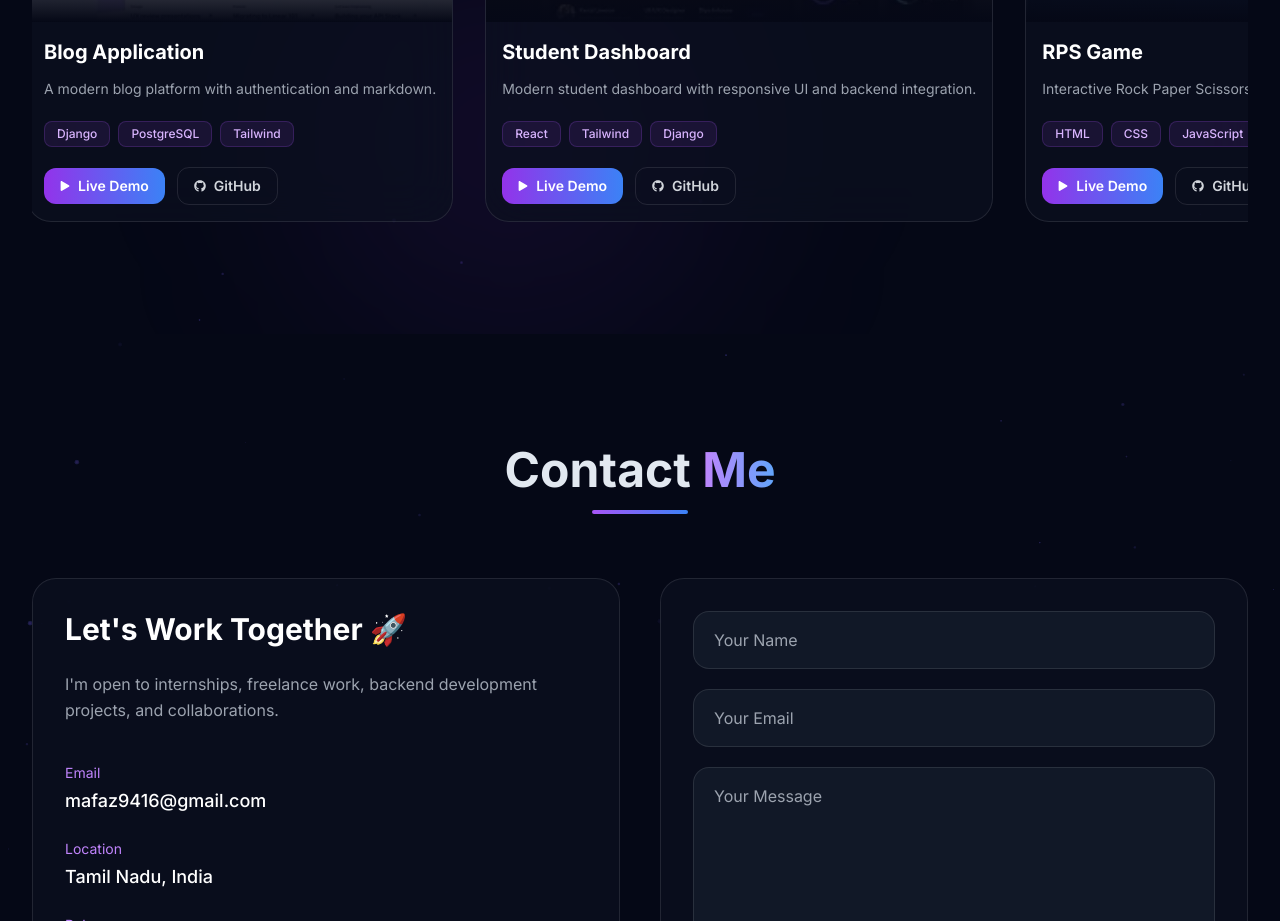
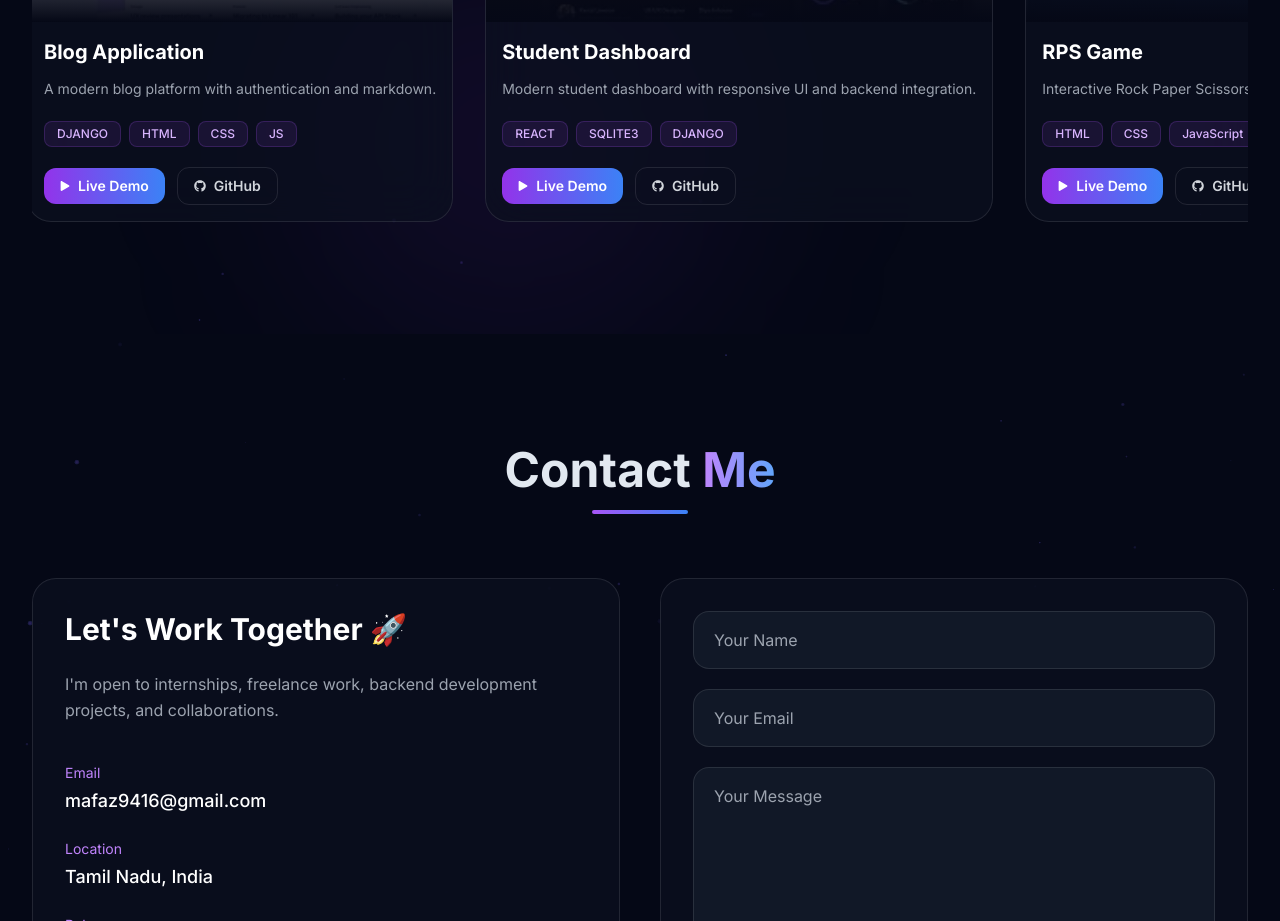
Before and after one commit to MAFAZ9416/Portfolio, a React (Vite) app: page / in a window 1280 px wide. Shown: the part 3220-4141 px from the top of the page. Built offline with nearby package versions, Linux system fonts and the light colour scheme.

Commit message:
Update the project tage

```diff
--- a/src/components/Projects.jsx
+++ b/src/components/Projects.jsx
@@ -12,7 +12,7 @@ const projects = [
   {
     title: 'E-Commerce API',
     description: 'Full-featured e-commerce backend with Django REST Framework.',
-    tags: ['Django', 'DRF', 'PostgreSQL'],
+    tags: ['DJANGO', 'DRF', 'POSTGRESQL', 'REACT'],
     liveUrl: 'https://tech-hub-blue-six.vercel.app/',
     githubUrl: 'https://github.com/MAFAZ9416/TechHub.git',
     image: project1,
@@ -21,7 +21,7 @@ const projects = [
   {
     title: 'Blog Application',
     description: 'A modern blog platform with authentication and markdown.',
-    tags: ['Django', 'PostgreSQL', 'Tailwind'],
+    tags: ['DJANGO', 'HTML', 'CSS', 'JS'],
     liveUrl: 'https://mafaz-blog.onrender.com',
     githubUrl: 'https://github.com/MAFAZ9416/Project-Blog.git',
     image: project2,
@@ -30,7 +30,7 @@ const projects = [
   {
     title: 'Student Dashboard',
     description: 'Modern student dashboard with responsive UI and backend integration.',
-    tags: ['React', 'Tailwind', 'Django'],
+    tags: ['REACT', 'SQLITE3', 'DJANGO'],
     liveUrl: ' https://student-dashboard-t84w.onrender.com',
     githubUrl: 'https://github.com/MAFAZ9416/Student-Dashboard.git',
     image: project3,
```
